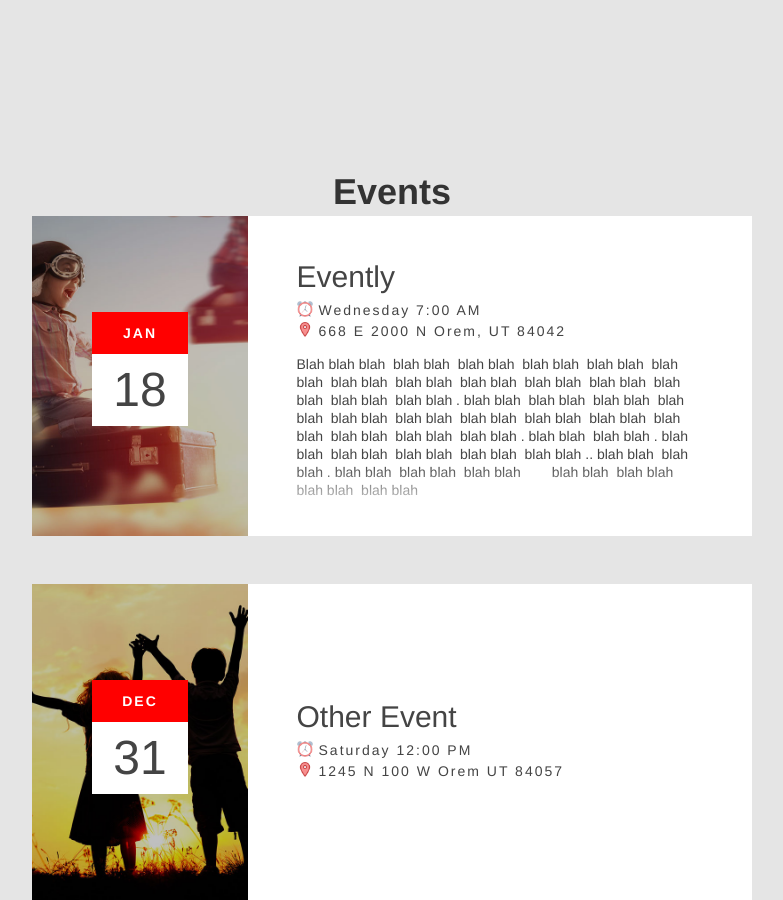
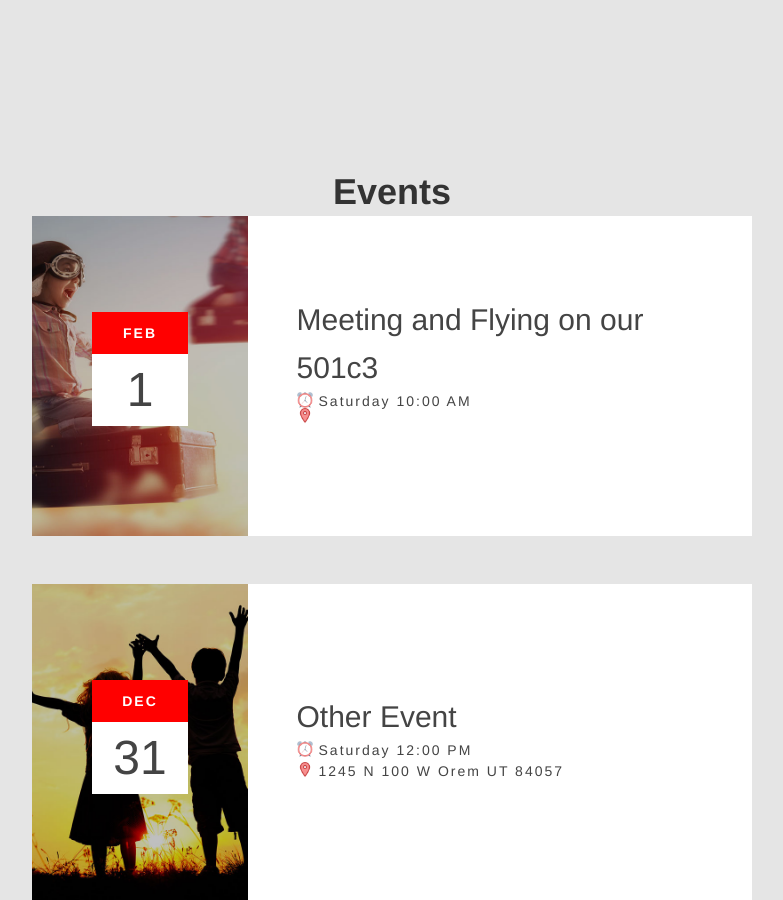
Before and after one commit to kevaleb/essencebeingcenter, a Jekyll site: the page built from _main-pages/home.html, in a window 1280 px wide and 900 px high, scrolled down 1470 px. Shown: the whole window, without its empty margins (248-1031 px from the left). Built offline with Jekyll 4.4.1, drawn with Linux system fonts in a browser that asks for light colours; nearby versions of some CDN libraries.

Commit message:
Updated '_events/evently.md' via CloudCannon

```diff
--- a/_events/evently.md
+++ b/_events/evently.md
@@ -1,27 +1,18 @@
 ---
 layout: event
-title: Evently
-subject: couples
+title: Meeting and Flying on our 501c3
+subject: community
 banner_image_path: /uploads/adventure.jpg
-event_datetime: 2017-01-18 07:00:00
-location: '668 E 2000 N Orem, UT 84042'
-show_map: true
+event_datetime: 1902-02-01 10:00:00
+location:
+show_map: false
 latitude: '40.333743'
 longitude: '-111.6822697'
 ---
 
-Blah blah blah&nbsp; blah blah&nbsp; blah blah&nbsp; blah blah&nbsp; blah blah&nbsp; blah blah&nbsp; blah blah&nbsp; blah blah&nbsp; blah blah&nbsp; blah blah&nbsp; blah blah&nbsp; blah blah&nbsp; blah blah&nbsp; blah blah . blah blah&nbsp; blah blah&nbsp; blah blah&nbsp; blah blah&nbsp; blah blah&nbsp; blah blah&nbsp; blah blah&nbsp; blah blah&nbsp; blah blah&nbsp; blah blah&nbsp; blah blah&nbsp; blah blah&nbsp; blah blah . blah blah&nbsp; blah blah . blah blah&nbsp; blah blah&nbsp; blah blah&nbsp; blah blah&nbsp;
-
-blah blah .. blah blah&nbsp;
-
-blah blah . blah blah&nbsp; blah blah&nbsp;
-
-blah blah&nbsp;
 
 &nbsp;
 
 &nbsp;
 
 &nbsp;
-
-blah blah&nbsp; blah blah&nbsp; blah blah&nbsp; blah blah&nbsp;
```
